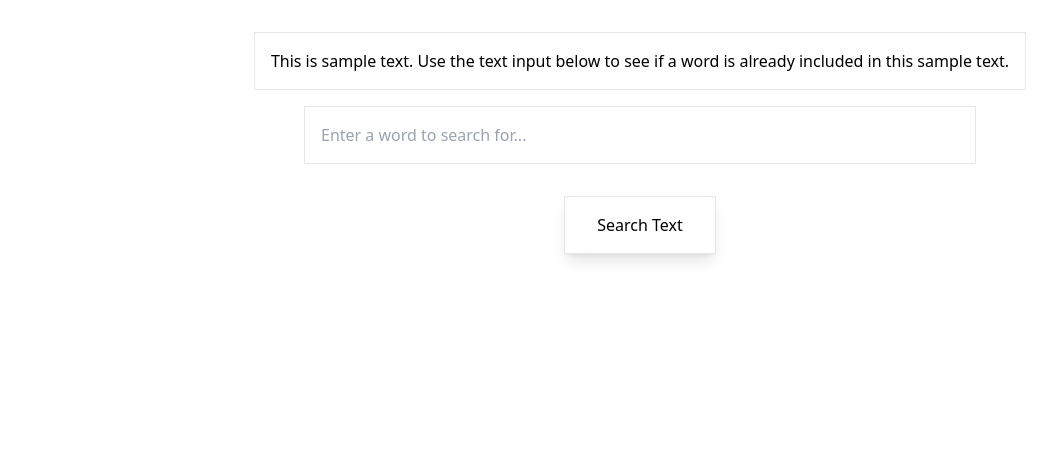
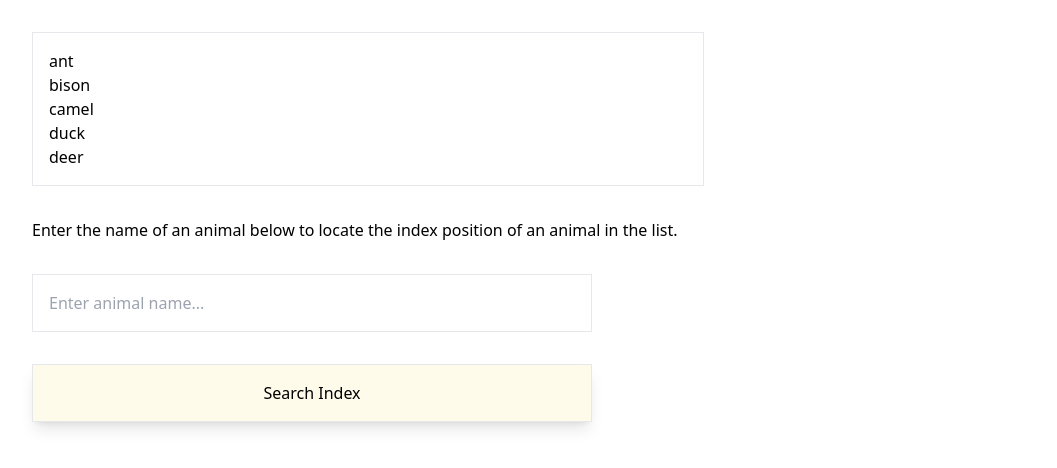
Before and after one commit to xiraynedev/fundamentals, a React app: page / in a window 1280 px wide. Shown: the top 468 px of the page, without its empty margins (0-1057 px from the left). Built offline with nearby package versions, Linux system fonts and the light colour scheme.

Commit message:
add IndexOf component

```diff
--- /dev/null
+++ b/src/components/Array/IndexOf/IndexOf.tsx
@@ -0,0 +1,51 @@
+import {ChangeEvent, FC, useEffect, useState} from 'react';
+import {v4} from 'uuid';
+
+export const IndexOf: FC = () => {
+  const animals = ['ant', 'bison', 'camel', 'duck', 'deer'];
+  const [userInput, setUserInput] = useState('');
+  const [foundIndex, setFoundIndex] = useState<number>(-1);
+
+  const handleClick = () => {
+    setFoundIndex(animals.indexOf(userInput));
+  };
+
+  const handleChange = (event: ChangeEvent<HTMLInputElement>) => {
+    setUserInput(event.currentTarget.value)
+  };
+
+  useEffect(() => {
+    if (!animals.includes(userInput)) {
+      setFoundIndex(-1);
+    }
+  }, [userInput]);
+
+  return (
+    <>
+      <div className="m-8 border p-4 lg:max-w-2xl">
+        {
+          animals.map(animal => (
+            <p key={v4()}>{animal}</p>
+          ))
+        }
+      </div>
+      <p className="m-8">Enter the name of an animal below to locate the index position of an animal in the list.</p>
+      <div className='lg:max-w-2xl'>
+        <input
+          type="search"
+          placeholder="Enter animal name..."
+          className="border p-4 w-10/12 outline-blue-200 lg:max-w-2xl ml-8"
+          value={userInput}
+          onChange={handleChange}
+        />
+        <button className="border shadow-lg bg-amber-50 p-4 m-8 outline-blue-200 lg:max-w-2xl w-10/12"
+                onClick={handleClick}>Search Index
+        </button>
+
+        {
+          foundIndex >= 0 && <p className='m-8'>The index of {userInput} is {foundIndex}.</p>
+        }
+      </div>
+    </>
+  );
+};
--- a/src/components/Container/Container.tsx
+++ b/src/components/Container/Container.tsx
@@ -1,8 +1,8 @@
 import {FC} from 'react';
-import {Includes} from '../Array/Includes/Includes';
+import {IndexOf} from '../Array/IndexOf/IndexOf';
 
 export const Container: FC = () => {
   return (
-    <Includes />
+    <IndexOf />
   );
 };
```
